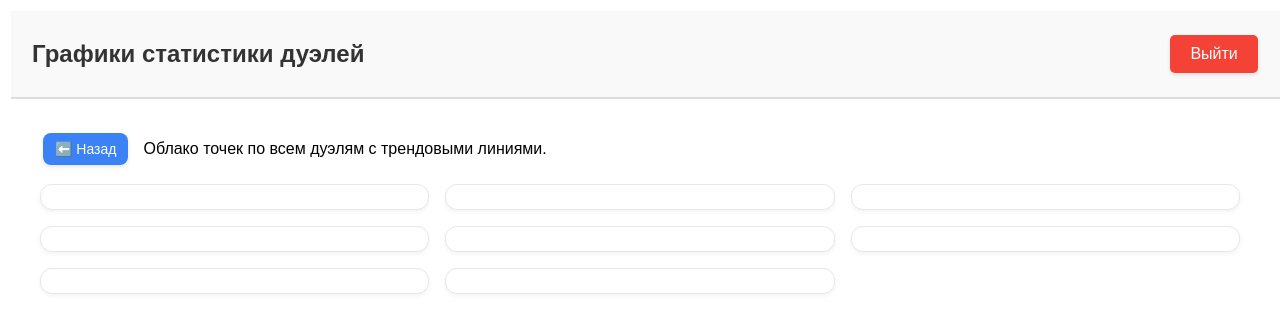
After one commit to idergunoff/VContexteAdminWeb, a Python web app: template templates/duel_stats.html in a window 1280 px wide. The commit adds this page. Shown: the top 333 px of the page. Run offline with Jinja, Linux system fonts and the light colour scheme; the template is opened without the code that fills it, so the values that code supplies are empty; some libraries are stand-ins or nearby versions.

Commit message:
Add duel statistics graphs page

```diff
--- a/static/duel_script.js
+++ b/static/duel_script.js
@@ -164,6 +164,10 @@ document.getElementById('duel-version-graph-btn').addEventListener('click', asyn
     }
 });
 
+document.getElementById('duel-stats-btn').addEventListener('click', () => {
+    window.open('/duel/stats', '_blank');
+});
+
 function setBgItem(index, listItem) {
     if (index >= 5000) {
         listItem.style.backgroundColor = '#f4bcfe';
--- a/templates/dashboard_duel.html
+++ b/templates/dashboard_duel.html
@@ -49,6 +49,7 @@
                 <button id="rating-btn">🏆</button>
                 <button id="graph-duel-1-btn">📉</button>
                 <button id="graph-duel-2-btn">📊</button>
+                <button id="duel-stats-btn">📈</button>
             </div>
         </div>
     </div>
--- /dev/null
+++ b/templates/duel_stats.html
@@ -0,0 +1,144 @@
+<!DOCTYPE html>
+<html lang="ru">
+<head>
+    <meta charset="UTF-8">
+    <meta name="viewport" content="width=device-width, initial-scale=1.0">
+    <title>Статистика дуэлей</title>
+    <link rel="stylesheet" href="/static/style.css">
+    <script src="https://cdn.plot.ly/plotly-latest.min.js"></script>
+    <style>
+        .stats-layout {
+            max-width: 1200px;
+            margin: 0 auto;
+            padding: 20px;
+        }
+
+        .stats-grid {
+            display: grid;
+            grid-template-columns: repeat(auto-fit, minmax(320px, 1fr));
+            gap: 16px;
+        }
+
+        .chart-card {
+            background: #ffffff;
+            border: 1px solid #e5e7eb;
+            border-radius: 12px;
+            box-shadow: 0 2px 4px rgba(0, 0, 0, 0.05);
+            padding: 12px;
+        }
+
+        .stats-actions {
+            display: flex;
+            align-items: center;
+            gap: 12px;
+            margin-bottom: 16px;
+        }
+
+        .stats-actions button {
+            padding: 8px 12px;
+            border: none;
+            border-radius: 8px;
+            background-color: #3b82f6;
+            color: #ffffff;
+            cursor: pointer;
+        }
+
+        .stats-actions button:hover {
+            background-color: #2563eb;
+        }
+    </style>
+</head>
+<body>
+<header class="header">
+    <h1 class="title">Графики статистики дуэлей</h1>
+    <button class="logout-button" onclick="window.location.href='/logout'">Выйти</button>
+</header>
+
+<div class="stats-layout">
+    <div class="stats-actions">
+        <button onclick="window.location.href='/duel'">⬅️ Назад</button>
+        <span>Облако точек по всем дуэлям с трендовыми линиями.</span>
+    </div>
+
+    <div class="stats-grid">
+        <div class="chart-card"><div id="w-coins-versions"></div></div>
+        <div class="chart-card"><div id="l-coins-versions"></div></div>
+        <div class="chart-card"><div id="w-vp-versions"></div></div>
+        <div class="chart-card"><div id="l-vp-versions"></div></div>
+        <div class="chart-card"><div id="w-coins-ratio"></div></div>
+        <div class="chart-card"><div id="l-coins-ratio"></div></div>
+        <div class="chart-card"><div id="w-vp-ratio"></div></div>
+        <div class="chart-card"><div id="l-vp-ratio"></div></div>
+    </div>
+</div>
+
+<script>
+    const stats = {{ stats_json | safe }};
+
+    function regressionLine(points) {
+        if (!points || points.length < 2) {
+            return { x: [], y: [], mode: 'lines', name: 'Тренд', line: { color: 'orange' } };
+        }
+
+        const n = points.length;
+        let sumX = 0, sumY = 0, sumXY = 0, sumX2 = 0;
+        const xs = points.map(p => p.x);
+        const ys = points.map(p => p.y);
+
+        xs.forEach((x, idx) => {
+            const y = ys[idx];
+            sumX += x;
+            sumY += y;
+            sumXY += x * y;
+            sumX2 += x * x;
+        });
+
+        const denominator = n * sumX2 - sumX * sumX;
+        const slope = denominator === 0 ? 0 : (n * sumXY - sumX * sumY) / denominator;
+        const intercept = (sumY - slope * sumX) / n;
+        const minX = Math.min(...xs);
+        const maxX = Math.max(...xs);
+
+        return {
+            x: [minX, maxX],
+            y: [slope * minX + intercept, slope * maxX + intercept],
+            mode: 'lines',
+            name: 'Тренд',
+            line: { color: 'orange' }
+        };
+    }
+
+    function renderScatter(containerId, points, title, xTitle, yTitle) {
+        const x = points.map(p => p.x);
+        const y = points.map(p => p.y);
+        const trend = regressionLine(points);
+
+        Plotly.newPlot(containerId, [
+            {
+                x,
+                y,
+                mode: 'markers',
+                type: 'scatter',
+                name: 'Данные',
+                marker: { opacity: 0.7 }
+            },
+            trend
+        ], {
+            title,
+            xaxis: { title: xTitle },
+            yaxis: { title: yTitle },
+            margin: { t: 40, l: 60, r: 20, b: 60 }
+        }, { displaylogo: false });
+    }
+
+    renderScatter('w-coins-versions', stats.winners.coins_by_versions, 'Победители: Coins от количества версий', 'Количество версий', 'Coins');
+    renderScatter('l-coins-versions', stats.losers.coins_by_versions, 'Проигравшие: Coins от количества версий', 'Количество версий', 'Coins');
+    renderScatter('w-vp-versions', stats.winners.vp_by_versions, 'Победители: VP от количества версий', 'Количество версий', 'VP');
+    renderScatter('l-vp-versions', stats.losers.vp_by_versions, 'Проигравшие: VP от количества версий', 'Количество версий', 'VP');
+    renderScatter('w-coins-ratio', stats.winners.coins_by_success_ratio, 'Победители: Coins от доли успешных версий', 'Доля успешных версий', 'Coins');
+    renderScatter('l-coins-ratio', stats.losers.coins_by_success_ratio, 'Проигравшие: Coins от доли успешных версий', 'Доля успешных версий', 'Coins');
+    renderScatter('w-vp-ratio', stats.winners.vp_by_success_ratio, 'Победители: VP от доли успешных версий', 'Доля успешных версий', 'VP');
+    renderScatter('l-vp-ratio', stats.losers.vp_by_success_ratio, 'Проигравшие: VP от доли успешных версий', 'Доля успешных версий', 'VP');
+</script>
+</body>
+</html>
```
Also changed, not shown: duel.py (+83 -0 lines).
